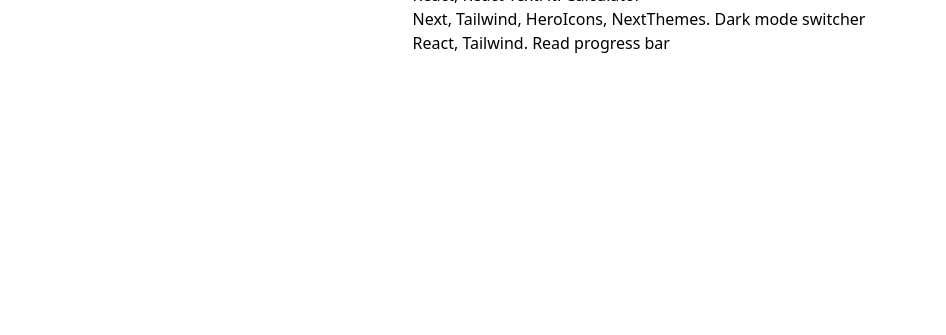
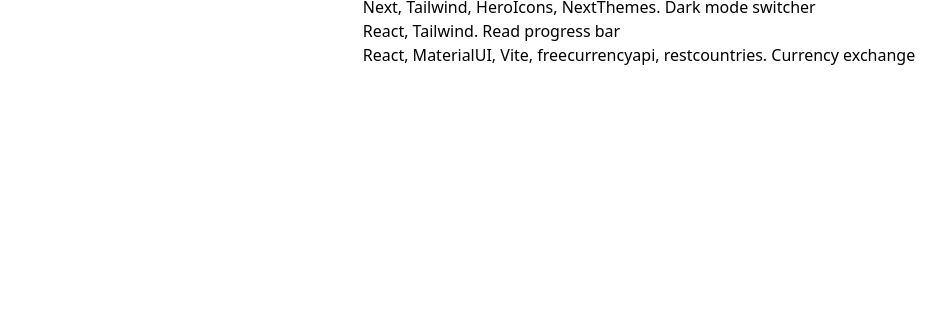
Before and after one commit to idelendik/cv, a plain HTML site: page index.html in a window 1280 px wide. Shown: the part 465-800 px from the top of the page, without its empty margins (251-1197 px from the left). Drawn offline with nearby package versions, Linux system fonts and the light colour scheme.

Commit message:
Update index.html

```diff
--- a/index.html
+++ b/index.html
@@ -86,7 +86,11 @@
            >React, Tailwind. Read progress bar</a
         >
       </li>
-
+      <li class="hover:text-rose-300 transition-all">
+        <a href="https://github.com/idelendik/xe-currency"
+           >React, MaterialUI, Vite, freecurrencyapi, restcountries. Currency exchange</a
+        >
+      </li>
     </ul>
     <script></script>
   </body>
```
